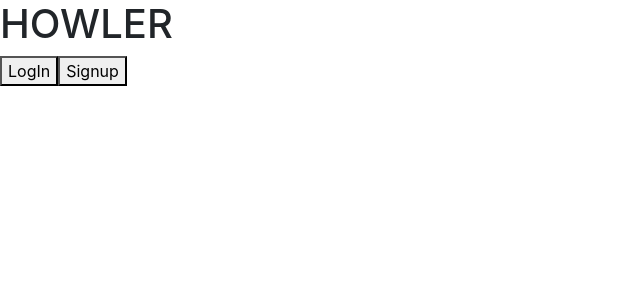
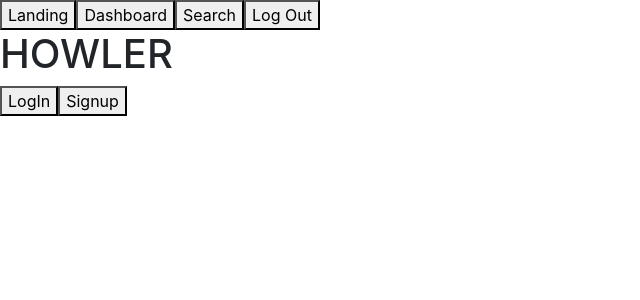
Before and after one commit to Traveye/dog-friends, a React (Create React App) app in the folder client/: page / in a window 1280 px wide. Shown: the top 300 px of the page, without its empty margins (0-640 px from the left). Built offline with nearby package versions, Linux system fonts and the light colour scheme; the HTML template or start-up script is replaced by a standard one.

Commit message:
adding navbar with loggedIn status

```diff
--- a/client/src/App.js
+++ b/client/src/App.js
@@ -4,11 +4,12 @@ import { ApolloClient, InMemoryCache, ApolloProvider,
   createHttpLink } from '@apollo/client';
 import { BrowserRouter as Router, Routes, Route } from 'react-router-dom';
 import { setContext } from '@apollo/client/link/context';
-
+import {UserProvider} from './utils/UserContext'
 import Landing from './pages/Landing';
 import Dashboard from './pages/Dashboard';
 import DogSearch from './pages/DogSearch';
 import DogProfile from './pages/DogProfile';
+import Navigation from './components/NavigationComponenets/Navigation';
 
 const httpLink = createHttpLink({
   uri: '/graphql',
@@ -34,7 +35,9 @@ const client = new ApolloClient({
 function App() {
   return (
     <ApolloProvider client={client}>
+      <UserProvider>
       <Router>
+      <Navigation/>
         <Routes>
             <Route
                 path="/"
@@ -54,6 +57,7 @@ function App() {
             />
         </Routes>
       </Router>
+      </UserProvider>
     </ApolloProvider>
   );
 }
--- a/client/src/components/NavigationComponenets/Navigation.js
+++ b/client/src/components/NavigationComponenets/Navigation.js
@@ -0,0 +1,21 @@
+import React, { useContext } from 'react';
+import { useNavigate } from 'react-router-dom';
+import { UserContext } from '../../utils/UserContext'
+
+
+function Navigation() {
+  const navigate = useNavigate();
+  const { loggedIn, logout } = useContext(UserContext);
+  console.log(loggedIn)
+
+  return (
+    <div>
+    <button  onClick={ () => navigate('/')}> Landing</button>
+    <button onClick={ () => navigate('/dashboard/:userID')}> Dashboard</button>
+    <button  onClick={ () => navigate('/dogSearch')}> Search</button>
+    <button onClick={logout}>Log Out</button>
+    </div>
+  )
+}
+
+export default Navigation;
--- a/client/src/pages/Dashboard.js
+++ b/client/src/pages/Dashboard.js
@@ -8,7 +8,7 @@
 //add dog dogName/breed/playStyle/media/and any other
 // delete dog by id
 
-import React, {useState, useEffect, useRef} from "react";
+import React, {useState, useEffect, useRef, useContext} from "react";
 import { Navigate, useParams } from 'react-router-dom';
 import { useQuery, useMutation } from "@apollo/client";
 import { GET_USER } from "../utils/queries";
@@ -18,10 +18,13 @@ import CreateDogForm from "../components/DogComponents/CreateDogForm";
 import "../components/DogComponents/createDogForm.css"
 import UpdateUserForm from '../components/UserComponents/UpdateUserForm';
 
+import { UserContext } from '../utils/UserContext'
+
 
 function Dashboard () {
     const { userID } = useParams();
-
+    const { loggedIn } = useContext(UserContext);
+    console.log("loggedIN", loggedIn)
     //modal state set to false
     const [showCreateDogForm, setShowCreateDogForm]=useState(false)
     const [showUpdateForm, setShowUpdateForm]=useState(false)
--- /dev/null
+++ b/client/src/utils/UserContext.js
@@ -0,0 +1,24 @@
+import React, { createContext, useState } from 'react';
+import AuthService from './auth';
+
+export const UserContext = createContext();
+
+export function UserProvider(props) {
+  const [loggedIn, setLoggedIn] = useState(AuthService.loggedIn());
+
+  function handleLogin(idToken) {
+    AuthService.login(idToken);
+    setLoggedIn(true);
+  }
+
+  function handleLogout() {
+    AuthService.logout();
+    setLoggedIn(false);
+  }
+
+  return (
+    <UserContext.Provider value={{ loggedIn, handleLogin, handleLogout }}>
+      {props.children}
+    </UserContext.Provider>
+  );
+}
--- a/client/src/utils/auth.js
+++ b/client/src/utils/auth.js
@@ -32,7 +32,7 @@ class AuthService {
 
   logout() {
     localStorage.removeItem('id_token');
-    window.location.reload();
+    window.location.assign('/');
   }
 }
 
```
